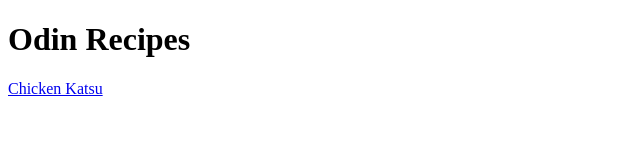
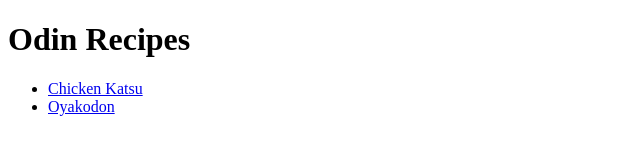
Before and after one commit to averyhor/odin-recipes, a plain HTML site: page index.html in a window 1280 px wide. Shown: the whole page, without its empty margins (0-640 px from the left). Drawn offline with Linux system fonts and the light colour scheme.

Commit message:
Added link to oyakodon recipe

```diff
--- a/index.html
+++ b/index.html
@@ -8,6 +8,9 @@
     <body>
         <h1>Odin Recipes</h1>
 
-        <a href="./recipes/chicken_katsu.html">Chicken Katsu</a>
+        <ul>
+            <li><a href="./recipes/chicken_katsu.html">Chicken Katsu</a></li>
+            <li><a href="./recipes/oyakodon.html">Oyakodon</a></li>
+        </ul>
     </body>
 </html>
```
